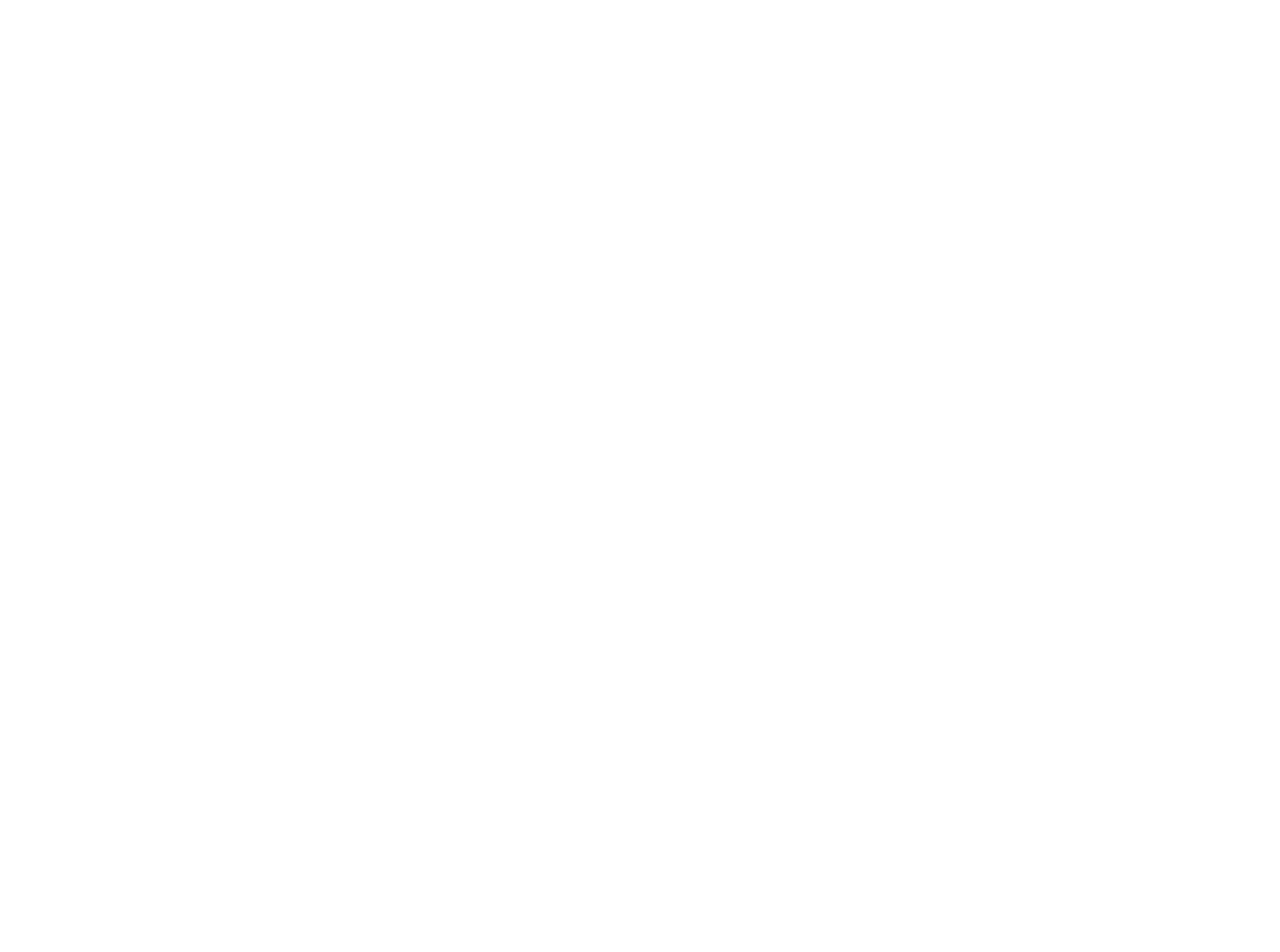
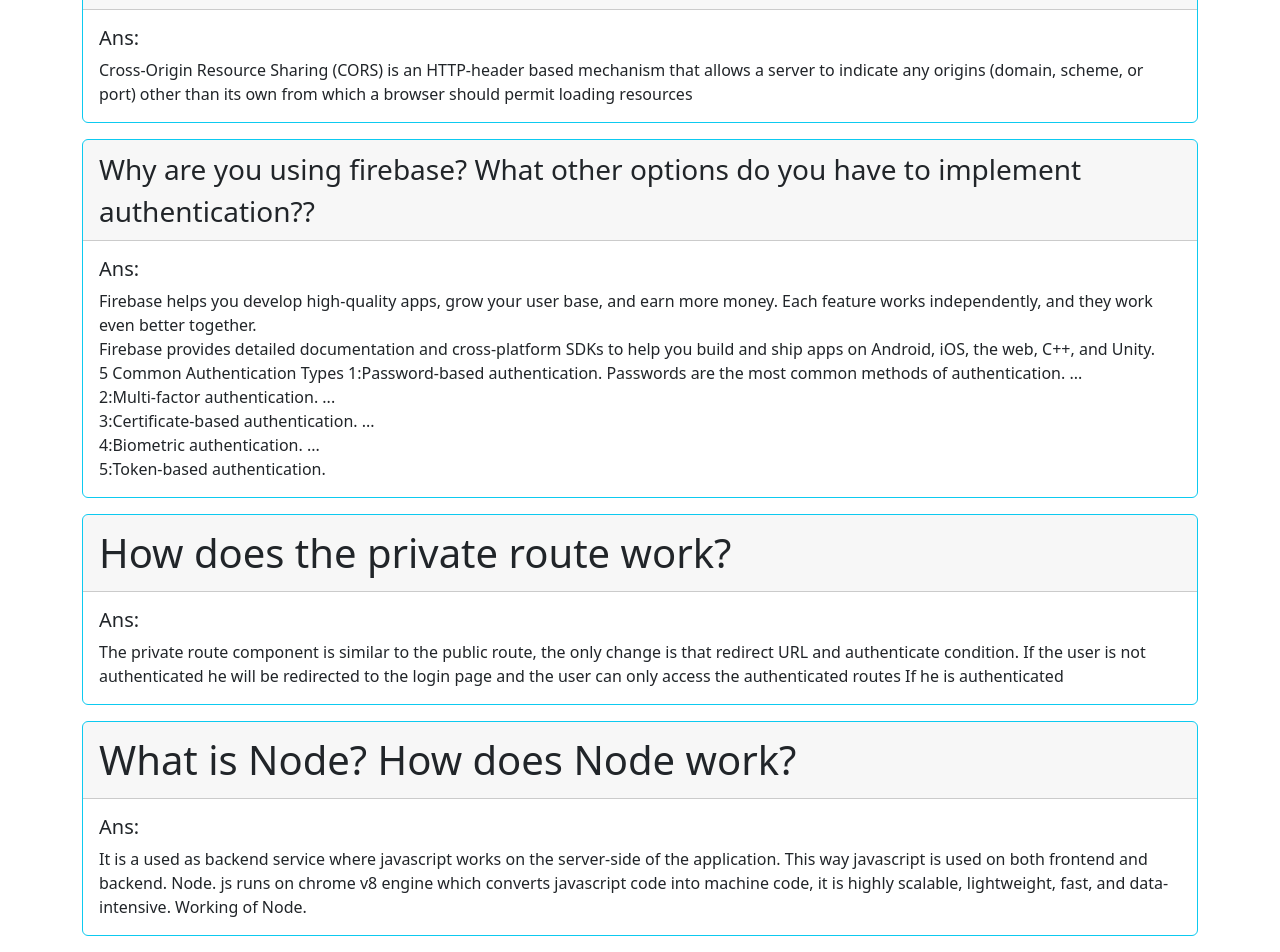
Before and after one commit to tanvir8685/tn-learning-clientside-a10, a React (Create React App) app: page /blog in a window 1280 px wide. Shown: the part 139-1091 px from the top of the page. Before the commit the page ends 800 px from the top, so only its background shows below. Built offline with nearby package versions, Linux system fonts and the light colour scheme.

Commit message:
blog and faQ part

```diff
--- a/src/Pages/Blog.js
+++ b/src/Pages/Blog.js
@@ -1,9 +1,54 @@
 import React from 'react';
+import { Card } from 'react-bootstrap';
 
 const Blog = () => {
     return (
-        <div>
-            <h2>This is blog page</h2>
+        <div className='container'>
+
+            <Card border="info" >
+        <Card.Header className='fs-1'>what is cors?</Card.Header>
+        <Card.Body>
+          <Card.Title>Ans:</Card.Title>
+          <Card.Text>
+          Cross-Origin Resource Sharing (CORS) is an HTTP-header based mechanism that allows a server to indicate any origins (domain, scheme, or port) other than its own from which a browser should permit loading resources
+          </Card.Text>
+        </Card.Body>
+      </Card>
+      <Card border="info" className='mt-3'>
+        <Card.Header className='fs-3'>Why are you using firebase? What other options do you have to implement authentication??</Card.Header>
+        <Card.Body>
+          <Card.Title>Ans:</Card.Title>
+          <Card.Text>
+          Firebase helps you develop high-quality apps, grow your user base, and earn more money. Each feature works independently, and they work even better together. <br />
+          Firebase provides detailed documentation and cross-platform SDKs to help you build and ship apps on Android, iOS, the web, C++, and Unity. <br />
+          5 Common Authentication Types
+1:Password-based authentication. Passwords are the most common methods of authentication. ... <br />
+2:Multi-factor authentication. ... <br />
+3:Certificate-based authentication. ... <br />
+4:Biometric authentication. ... <br />
+5:Token-based authentication.
+          </Card.Text>
+        </Card.Body>
+      </Card>
+      <Card border="info" className='mt-3'>
+        <Card.Header className='fs-1'>How does the private route work?</Card.Header>
+        <Card.Body>
+          <Card.Title>Ans:</Card.Title>
+          <Card.Text>
+          The private route component is similar to the public route, the only change is that redirect URL and authenticate condition. If the user is not authenticated he will be redirected to the login page and the user can only access the authenticated routes If he is authenticated
+          </Card.Text>
+        </Card.Body>
+      </Card>
+
+      <Card border="info" className='mt-3 mb-3'>
+        <Card.Header className='fs-1'>What is Node? How does Node work?</Card.Header>
+        <Card.Body>
+          <Card.Title>Ans:</Card.Title>
+          <Card.Text>
+          It is a used as backend service where javascript works on the server-side of the application. This way javascript is used on both frontend and backend. Node. js runs on chrome v8 engine which converts javascript code into machine code, it is highly scalable, lightweight, fast, and data-intensive. Working of Node.
+          </Card.Text>
+        </Card.Body>
+      </Card>
         </div>
     );
 };
--- a/src/Pages/FaQ.js
+++ b/src/Pages/FaQ.js
@@ -1,10 +1,24 @@
 import React from 'react';
+import Accordion from 'react-bootstrap/Accordion';
 
 const FaQ = () => {
     return (
-        <div>
-            <h2>This is FaQ</h2>
-        </div>
+        <Accordion className='container'>
+      <Accordion.Item eventKey="0">
+        <Accordion.Header>Why we are best?</Accordion.Header>
+        <Accordion.Body>
+       1: Professionalism - We are professional surfboard builders with a experinced teacher. <br />
+2:Experienced - We understand what it takes to build a board (we do it every day) and how important the customization through artwork is. <br />
+3:Research & Development - We use proven materials that work well with and compliment your board.  If there is a better way to do something, we are going to figure it out and enhance our offerings.
+        </Accordion.Body>
+      </Accordion.Item>
+      <Accordion.Item eventKey="1">
+        <Accordion.Header>How we teach our students?</Accordion.Header>
+        <Accordion.Body>
+        Teaching methods are the broader techniques used to help students achieve learning outcomes, while activities are the different ways of implementing these methods. Teaching methods help students: master the content of the course. learn how to apply the content in particular contexts.
+        </Accordion.Body>
+      </Accordion.Item>
+    </Accordion>
     );
 };
 
--- a/src/Pages/HeadCaru.js
+++ b/src/Pages/HeadCaru.js
@@ -4,7 +4,7 @@
 
 const HeadCaru = () => {
     return (
-        <Carousel>
+        <Carousel className='container'>
       <Carousel.Item>
         <img
             height='550'
--- a/src/Pages/Header.js
+++ b/src/Pages/Header.js
@@ -4,7 +4,7 @@
 
 const Header = () => {
     return (
-        <Navbar bg="light" expand="lg">
+        <Navbar  bg="light" expand="lg">
       <Container>
       <Navbar.Brand href="#home">
             <img
```
